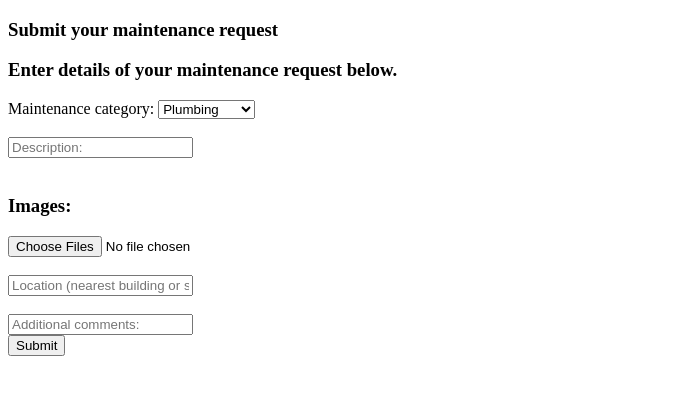
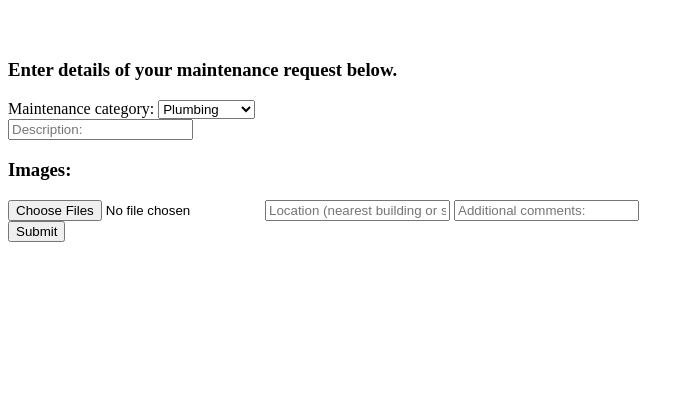
Before and after one commit to asaldinas/CIT384, a website: page public/form.html in a window 1280 px wide. Shown: the whole page, without its empty margins (0-694 px from the left). Drawn offline with Linux system fonts and the light colour scheme.

Commit message:
updated divs

```diff
--- a/public/form.html
+++ b/public/form.html
@@ -3,16 +3,20 @@
     <head>
         <meta charset="UTF-8">
         <meta name = "viewport" content = "width=device-width, initial scale = 1.0">
-        <link rel = "forms" href = "forms.css">
+        <link rel = "stylesheet" href = "forms.css">
+        <link rel="preconnect" href="https://fonts.googleapis.com">
+        <link rel="preconnect" href="https://fonts.gstatic.com" crossorigin>
+        <link href="https://fonts.googleapis.com/css2?family=Open+Sans:ital,wght@0,300..800;1,300..800&display=swap" rel="stylesheet">
         <title>Submit Maintenance Form</title>
     </head>
     <body>
         <div class = "container">
-            <h3>Submit your maintenance request</h3>
+            <h3 style="color: white;">Submit your maintenance request</h3>
         </div>
         <div class = "form">
-         <form id = "maintenance form">
+         <form id = "maintenance_form">
             <h3>Enter details of your maintenance request below.</h3>
+            <div class = "dropdn">
             <label for = "dropdown">Maintenance category:</label>
             <select id = "dropdown" name = "selection">
                 <option value="opt1">Plumbing</option>
@@ -21,15 +25,11 @@
                 <option value="opt4">Construction</option>
                 <option value="opt5">Other</option>
             </select>
-            <br>
-            <br>
+            </div>
             <input type="text" id = "description" placeholder="Description:">
-            <br><br>
-            <h3>Images:</h3> <input type = "file" id = "myfile" name = "fileName" accept= ".jpg, .png" multiple>
-            <br><br>
+            <h3 style="text-align: left;">Images:</h3> <input type = "file" id = "myfile" name = "fileName" accept= ".jpg, .png" multiple>
             <input type="text" id = "location" placeholder="Location (nearest building or street):">
-            <br><br>
-            <input type="text" id = "commecnts" placeholder="Additional comments:">
+            <input type="text" id = "comments" placeholder="Additional comments:">
             <div class = "submission">
                 <button type="submit">Submit</button>
           </form>
```
